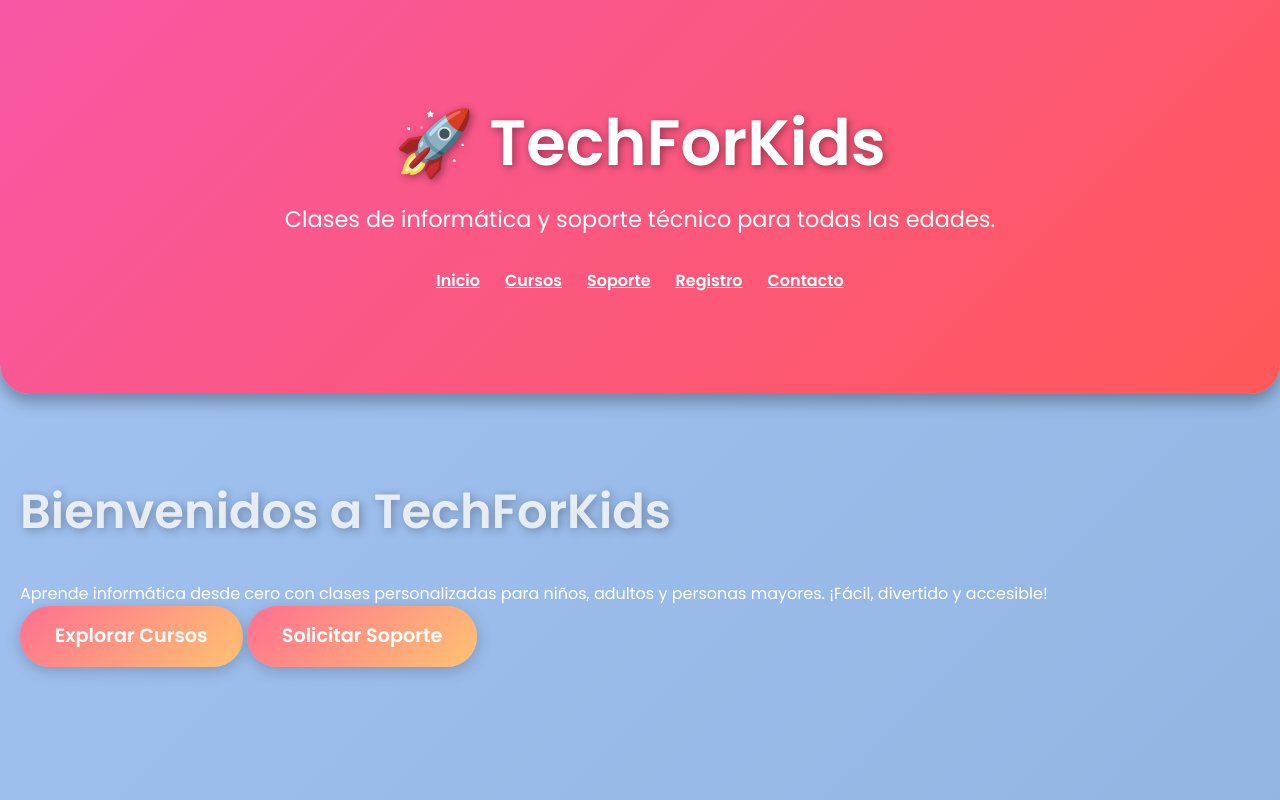
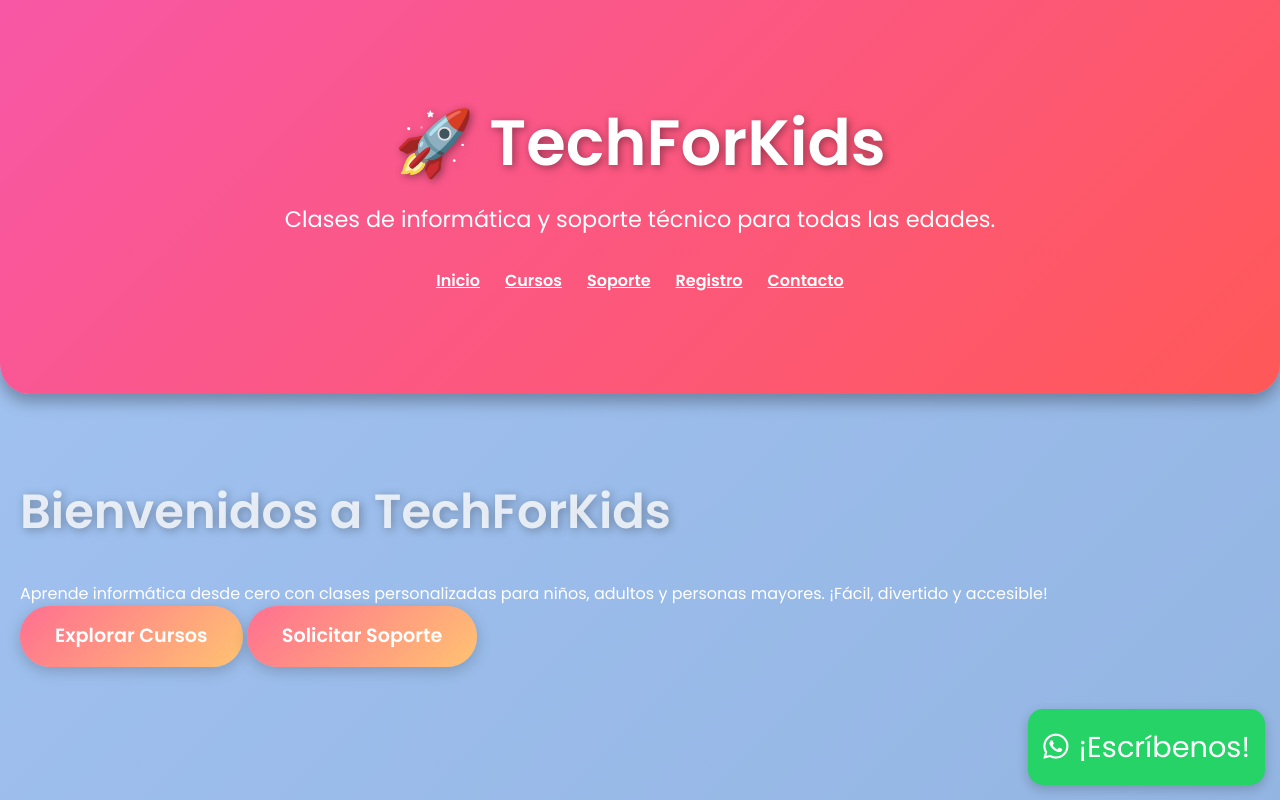
Before and after one commit to Kosean212/DevKtech, a website: page index.html in a window 1280 px wide. Shown: the top 800 px of the page. Drawn offline with Linux system fonts and the light colour scheme.

Commit message:
Fusionar cambios remotos con locales y resolver conflictos

```diff
--- a/index.html
+++ b/index.html
@@ -165,7 +165,7 @@
       </div>
     </footer>
 
-    <a href="https://wa.me/2312924426?text=Hola, quiero más información sobre los cursos" target="_blank" class="whatsapp-button"><i class="fab fa-whatsapp"></i> ¡Escríbenos!</a>
+    <a href="https://wa.me/2312924426?text=Hola, quiero más información sobre los cursos" target="_blank" class="whatsapp-float"><i class="fab fa-whatsapp"></i> ¡Escríbenos!</a>
 
     <script>
       document.querySelectorAll('.cta-button[href="#registro"]').forEach(button => {
--- a/styles.css
+++ b/styles.css
@@ -211,12 +211,12 @@ footer {
 /* WhatsApp Button */
 .whatsapp-float {
   position: fixed;
-  bottom: 20px;
-  right: 20px;
+  bottom: 15px;
+  right: 15px;
   background: #25d366;
   color: white;
-  padding: 15px 20px;
-  border-radius: 50px;
+  padding: 15px 15px;
+  border-radius: 25px;
   display: flex;
   align-items: center;
   gap: 10px;
@@ -236,3 +236,24 @@ footer {
   h2 { font-size: 2rem; }
   nav ul { flex-wrap: wrap; }
 }
+/* WhatsApp Button */
+.whatsapp-float {
+  position: fixed;
+  bottom: 15px;
+  right: 15px;
+  background: #25d366;
+  color: white;
+  padding: 15px 15px;
+  border-radius: 15px;
+  display: flex;
+  align-items: center;
+  gap: 10px;
+  text-decoration: none;
+  box-shadow: 0 4px 12px rgba(0,0,0,0.2);
+  transition: transform 0.3s;
+  font-size: 1.8rem;
+}
+
+.whatsapp-float:hover {
+  transform: scale(1.1);
+}
```
